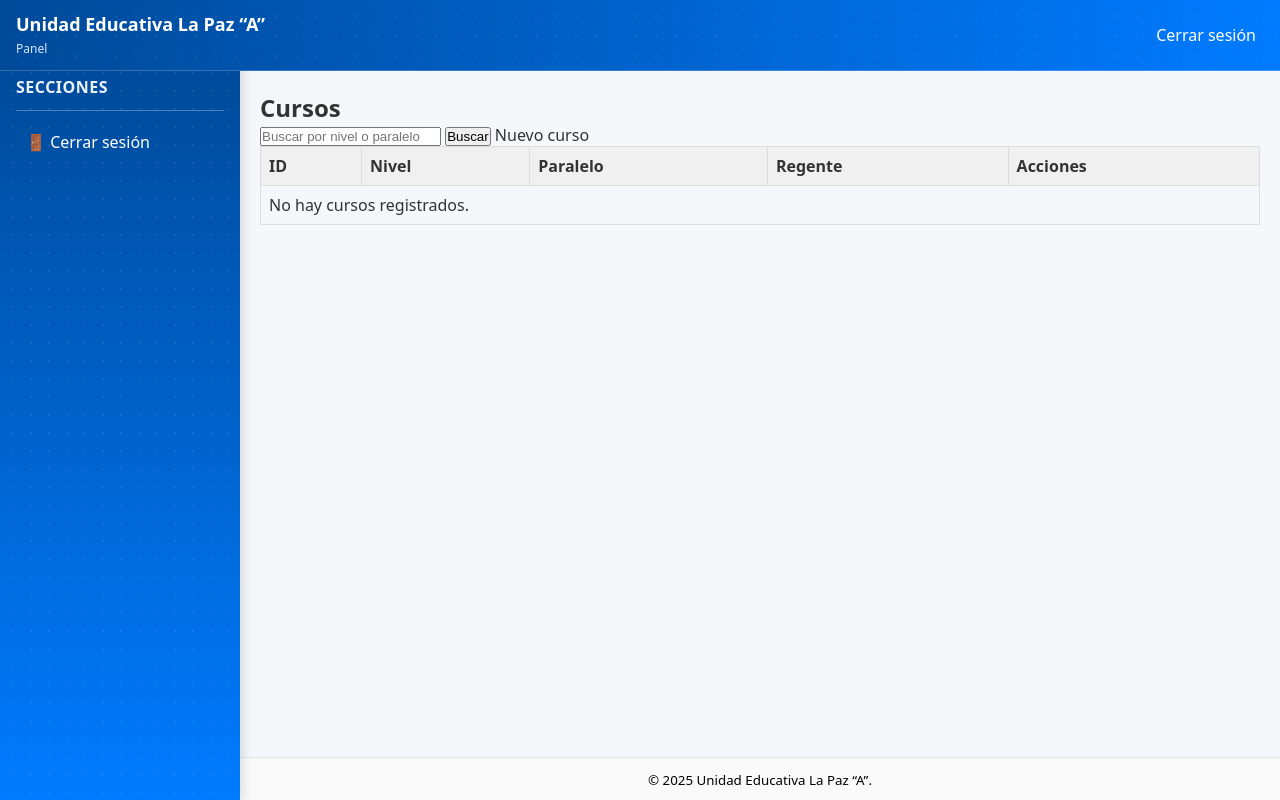
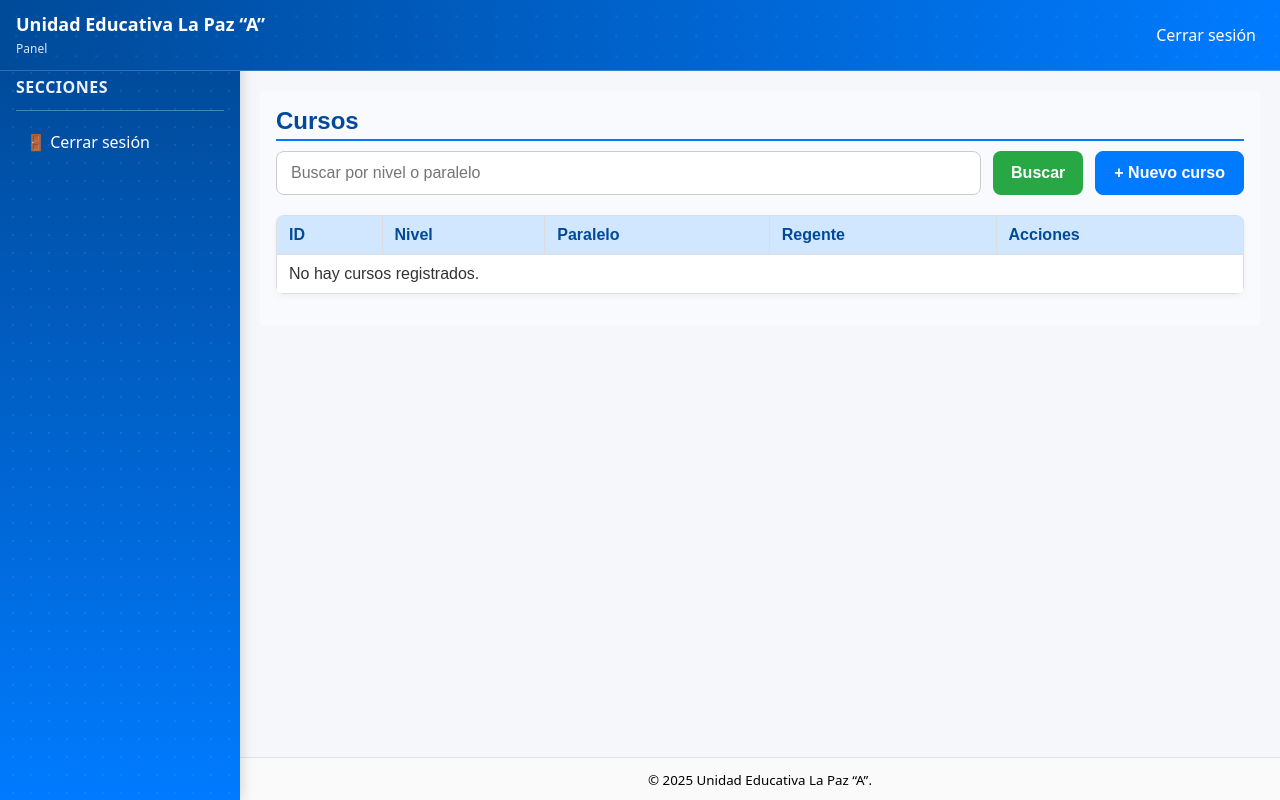
Before and after one commit to denilsaa/UNIDAD-EDUCATIVA-LA-PAZ-A-, a Django app: template apps/cursos/templates/cursos/lista_cursos.html in a window 1280 px wide. Run offline with Django 3.2, Linux system fonts and the light colour scheme; the template is opened without the code that fills it, so the values that code supplies are empty.

Commit message:
Dashboard del Director, Seccion Cursos - Diseño basico de la vista de cursos

```diff
--- /dev/null
+++ b/apps/cursos/static/cursos/css/curso_listar.css
@@ -0,0 +1,220 @@
+/* ================== CONTENEDOR PRINCIPAL ================== */
+.cursos-dashboard {
+  font-family: Arial, sans-serif;
+  background: #f9fafe;
+  padding: 16px;
+}
+
+/* ================== TITULOS ================== */
+.cursos-dashboard h2 {
+  color: #004a99;
+  margin-bottom: 10px;
+  border-bottom: 2px solid #007bff;
+  padding-bottom: 4px;
+}
+
+.cursos-dashboard h3 {
+  color: #007bff;
+  margin-top: 20px;
+  margin-bottom: 8px;
+}
+
+/* ================== FORMULARIO Y BOTONES ================== */
+/* Contenedor del formulario */
+.form-cursos {
+  display: flex;
+  flex-wrap: wrap;
+  gap: 12px;
+  align-items: center;
+  margin-bottom: 20px;
+}
+
+/* Input de búsqueda */
+.form-cursos .input-busqueda {
+  flex: 1;
+  padding: 12px 14px;  /* altura consistente con botones */
+  border: 1px solid #ccc;
+  border-radius: 8px;
+  font-size: 1rem;
+  transition: all 0.2s ease;
+  min-height: 44px; /* asegura altura uniforme */
+}
+
+.form-cursos .input-busqueda:focus {
+  outline: none;
+  border-color: #007bff;
+  box-shadow: 0 0 5px rgba(0,123,255,0.5);
+}
+
+/* Botones (Buscar y Nuevo) */
+.form-cursos .btn-buscar,
+.form-cursos .btn-nuevo {
+  padding: 12px 18px;  /* altura consistente */
+  border-radius: 8px;
+  font-weight: 600;
+  font-size: 1rem;
+  cursor: pointer;
+  display: inline-flex;
+  align-items: center;
+  justify-content: center;
+  transition: all 0.2s ease;
+  min-height: 44px; /* misma altura que input */
+  flex-shrink: 0;   /* evita que se encojan */
+}
+
+/* Botón de buscar */
+.form-cursos .btn-buscar {
+  border: none;
+  background-color: #28a745;
+  color: #fff;
+}
+
+.form-cursos .btn-buscar:hover {
+  background-color: #19692c;
+}
+
+/* Botón de nuevo curso */
+.form-cursos .btn-nuevo {
+  background-color: #007bff;
+  color: #fff;
+  border: 1px solid #007bff;
+  text-decoration: none;
+}
+
+.form-cursos .btn-nuevo:hover {
+  background-color: #004a99;
+  border-color: #004a99;
+}
+
+/* Responsive: Apila elementos en móvil */
+@media (max-width: 700px) {
+  .form-cursos {
+    flex-direction: column;
+    align-items: stretch;
+  }
+
+  .form-cursos .input-busqueda,
+  .form-cursos .btn-buscar,
+  .form-cursos .btn-nuevo {
+    width: 100%;
+  }
+}
+
+
+/* ================== TABLA ================== */
+.cursos-dashboard .table-wrapper {
+  overflow-x: auto;
+  margin-bottom: 16px;
+  border-radius: 8px;
+  box-shadow: 0 2px 6px rgba(0,0,0,0.05);
+  background: #fff;
+}
+
+.cursos-dashboard table {
+  width: 100%;
+  min-width: 700px;
+  border-collapse: collapse;
+}
+
+.cursos-dashboard th,
+.cursos-dashboard td {
+  border: 1px solid #ddd;
+  padding: 10px 12px;
+  text-align: left;
+  vertical-align: middle;
+  white-space: nowrap;
+}
+
+.cursos-dashboard thead th {
+  background-color: #d0e7ff;
+  color: #004a99;
+  font-weight: 600;
+}
+
+.cursos-dashboard tbody tr:nth-child(even) {
+  background: #f6f9ff;
+}
+
+.cursos-dashboard tbody tr:hover {
+  background: #dbe7ff;
+}
+
+/* ================== LINKS / BOTONES DENTRO DE TABLA ================== */
+.cursos-dashboard table a {
+  display: inline-block;
+  padding: 4px 10px;
+  margin: 2px 2px 2px 0;
+  border-radius: 6px;
+  font-size: 0.875rem;
+  font-weight: 500;
+  text-align: center;
+  transition: all 0.2s ease;
+  border: 1px solid transparent;
+  text-decoration: none;
+}
+
+/* Ver */
+.cursos-dashboard table a.btn-ver {
+  background-color: #007bff;
+  color: #fff;
+  border-color: #007bff;
+}
+
+.cursos-dashboard table a.btn-ver:hover {
+  background-color: #004a99;
+  border-color: #004a99;
+  transform: translateY(-1px);
+}
+
+/* Editar */
+.cursos-dashboard table a.btn-editar {
+  background-color: #17a2b8;
+  color: #fff;
+  border-color: #17a2b8;
+}
+
+.cursos-dashboard table a.btn-editar:hover {
+  background-color: #0d6771;
+  border-color: #0d6771;
+  transform: translateY(-1px);
+}
+
+/* Eliminar */
+.cursos-dashboard table a.btn-eliminar {
+  background-color: #dc3545;
+  color: #fff;
+  border-color: #dc3545;
+}
+
+.cursos-dashboard table a.btn-eliminar:hover {
+  background-color: #a71d2a;
+  border-color: #a71d2a;
+  transform: translateY(-1px);
+}
+
+/* Ver estudiantes */
+.cursos-dashboard table a.btn-estudiantes {
+  background-color: #28a745;
+  color: #fff;
+  border-color: #28a745;
+}
+
+.cursos-dashboard table a.btn-estudiantes:hover {
+  background-color: #19692c;
+  border-color: #19692c;
+  transform: translateY(-1px);
+}
+
+/* ================== RESPONSIVE ================== */
+@media (max-width: 900px) {
+  .cursos-dashboard form {
+    flex-direction: column;
+    gap: 6px;
+  }
+
+  .cursos-dashboard table,
+  .cursos-dashboard th,
+  .cursos-dashboard td {
+    padding: 8px 10px;
+  }
+}
--- a/apps/cursos/templates/cursos/lista_cursos.html
+++ b/apps/cursos/templates/cursos/lista_cursos.html
@@ -1,15 +1,23 @@
 {% extends "layout/base_dashboard.html" %}
+{% load static %}
+
 {% block title %}Cursos{% endblock %}
 
+{% block extra_css %}
+<link rel="stylesheet" href="{% static 'cursos/css/curso_listar.css' %}">
+{% endblock %}
+
 {% block content %}
+<div class="cursos-dashboard">
   <h2>Cursos</h2>
 
-<form method="get">
-  <input type="text" name="q" value="{{ q }}" placeholder="Buscar por nivel o paralelo">
-  <button type="submit">Buscar</button>
-  <a href="{% url 'cursos:crear_curso' %}">Nuevo curso</a>
+  <form method="get" class="form-cursos">
+    <input type="text" name="q" value="{{ q }}" placeholder="Buscar por nivel o paralelo" class="input-busqueda">
+    <button type="submit" class="btn-buscar">Buscar</button>
+    <a href="{% url 'cursos:crear_curso' %}" class="btn-nuevo">+ Nuevo curso</a>
   </form>
 
+  <div class="table-wrapper">
     <table>
       <thead>
         <tr>
@@ -28,10 +36,10 @@
           <td>{{ curso.paralelo }}</td>
           <td>{{ curso.regente }}</td>
           <td>
-        <a href="{% url 'cursos:ver_curso' curso.id %}">Ver</a> |
-        <a href="{% url 'cursos:editar_curso' curso.id %}">Editar</a> |
-        <a href="{% url 'cursos:eliminar_curso' curso.id %}">Eliminar</a>
-        <a href="{% url 'estudiantes:por_curso' curso.id %}">Ver estudiantes</a>
+            <a href="{% url 'cursos:ver_curso' curso.id %}" class="btn-ver">Ver</a> |
+            <a href="{% url 'cursos:editar_curso' curso.id %}" class="btn-editar">Editar</a> |
+            <a href="{% url 'cursos:eliminar_curso' curso.id %}" class="btn-eliminar">Eliminar</a>
+            <a href="{% url 'estudiantes:por_curso' curso.id %}" class="btn-estudiantes">Ver estudiantes</a>
           </td>
         </tr>
         {% empty %}
@@ -39,4 +47,6 @@
         {% endfor %}
       </tbody>
     </table>
+  </div>
+</div>
 {% endblock %}
```
Lines whose indentation alone changed are shown as unchanged.
